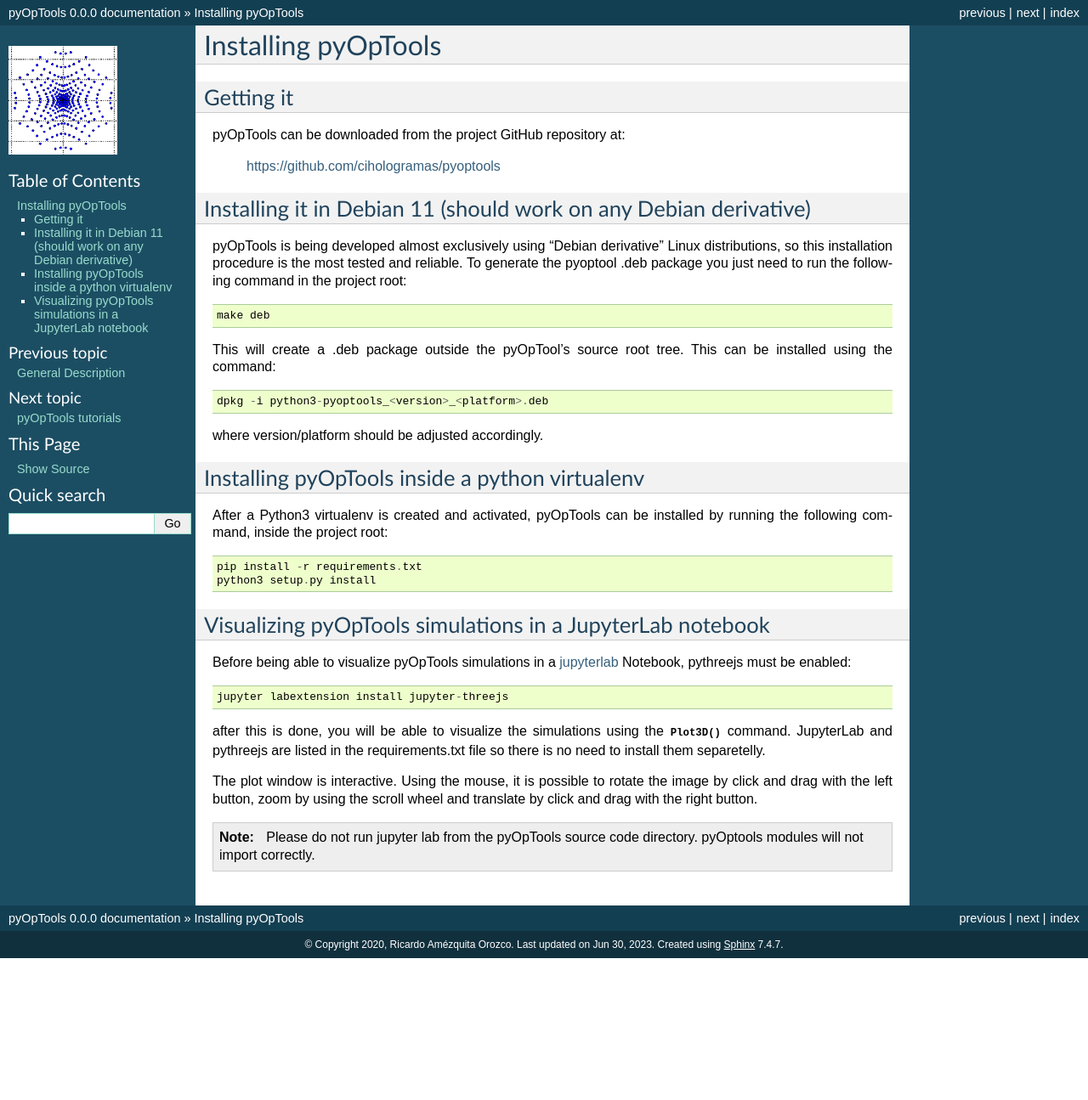
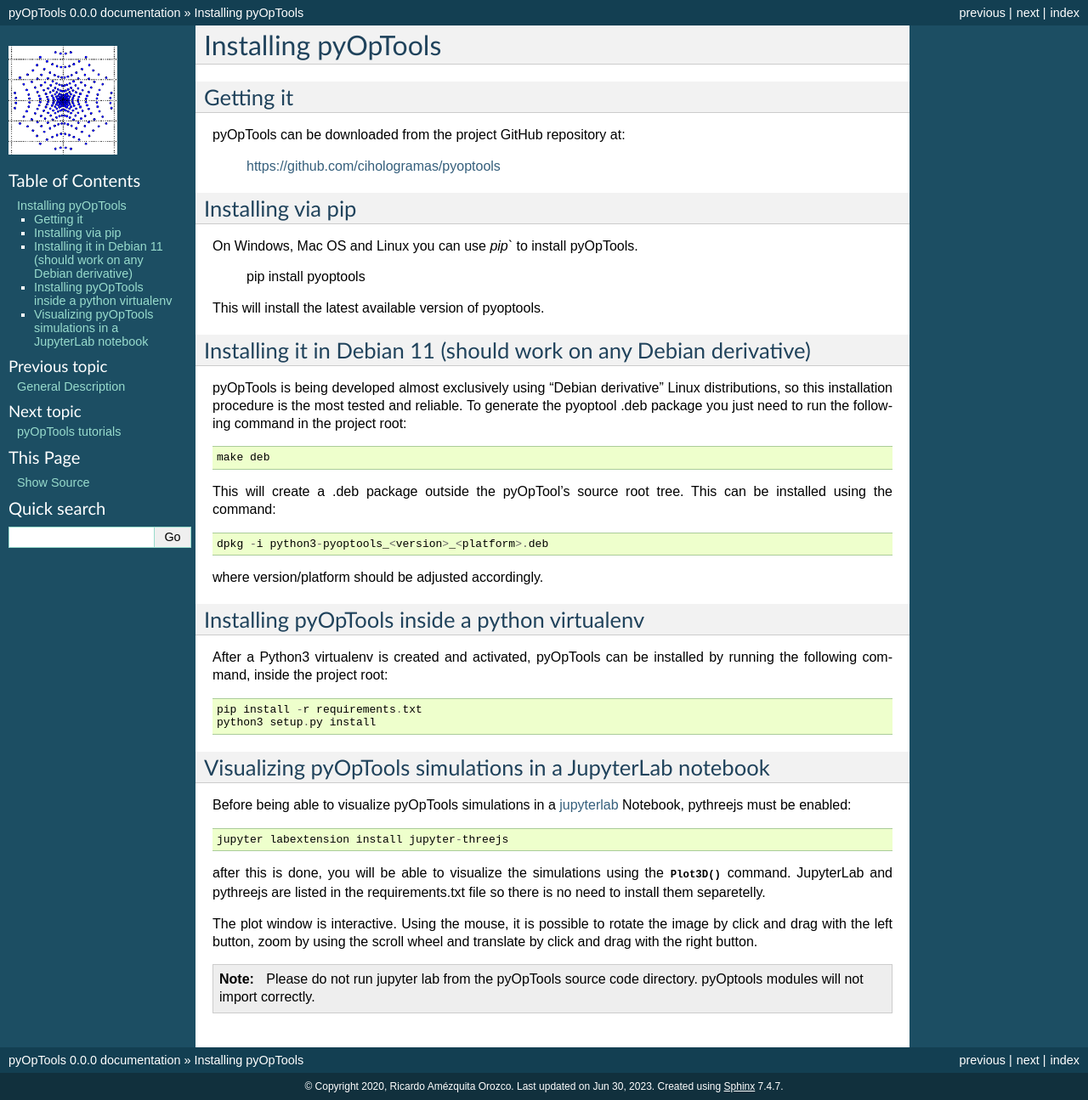
Before and after one commit to cihologramas/pyoptools, a Sphinx documentation site: the page built from doc/install.rst, in a window 1280 px wide. Shown: the whole page at 85% size. Built offline with Sphinx 7.4.7, drawn with Linux system fonts in a browser that asks for light colours; formulas are drawn with MathJax 3; pages that are not in the unit, such as notebooks, are missing from menus; before the commit the page ends 1128 px from its top, so only the background shows below that.

Commit message:
upload to pypi (#147)

```diff
--- a/doc/install.rst
+++ b/doc/install.rst
@@ -8,6 +8,14 @@
 
     https://github.com/cihologramas/pyoptools
 
+Installing via pip
+------------------
+
+On Windows, Mac OS and Linux you can use `pip`` to install pyOpTools.
+
+    pip install pyoptools
+
+This will install the latest available version of pyoptools.
 
 Installing it in Debian 11 (should work on any Debian derivative)
 -----------------------------------------------------------------
--- a/setup.cfg
+++ b/setup.cfg
@@ -1,2 +1,3 @@
 [metadata]
-description-file = README.md
+long_description = file: README.md
+long_description_content_type = text/markdown
```
Also changed, not shown: 1 other file.
